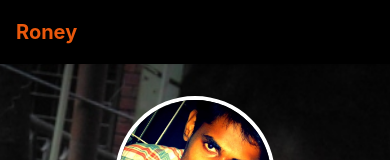
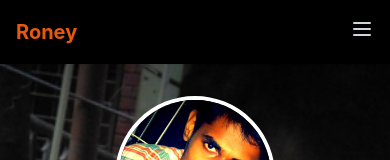
Before and after one commit to anvthe/rko-portfolio, a Vue app: page / in a window 390 px wide. Shown: the top 160 px of the page. Built offline with nearby package versions, Linux system fonts and the light colour scheme.

Commit message:
version 1.1

```diff
--- a/src/views/RKOPortfolio.vue
+++ b/src/views/RKOPortfolio.vue
@@ -220,14 +220,38 @@ const prevTestimonial = () => {
   <div class="min-h-screen bg-gray-50 text-gray-800 font-sans antialiased">
 
     <!-- Navigation -->
+<!--    <nav class="fixed w-full bg-black shadow-sm z-50">-->
+
+<!--      <div class="max-w-7xl mx-auto px-4 sm:px-6 lg:px-8">-->
+<!--        <div class="flex justify-between h-16">-->
+<!--          <div class="flex items-center">-->
+<!--            <span class="text-xl font-bold text-orange-600">Roney</span>-->
+<!--          </div>-->
+
+<!--          <div class="hidden md:flex items-center space-x-8">-->
+<!--            <a-->
+<!--                v-for="item in navItems"-->
+<!--                :key="item.id"-->
+<!--                @click.prevent="scrollToSection(item.id)"-->
+<!--                class="text-gray-500 hover:text-orange-600 px-3 py-2 text-sm font-medium transition-colors cursor-pointer"-->
+<!--            >-->
+<!--              {{ item.text }}-->
+<!--            </a>-->
+<!--          </div>-->
+
+<!--        </div>-->
+<!--      </div>-->
+
+
+<!--    </nav>-->
+
     <nav class="fixed w-full bg-black shadow-sm z-50">
+      <div class="max-w-7xl mx-auto px-4 sm:px-6 lg:px-8">
+        <div class="flex justify-between h-16 items-center">
+          <!-- Logo -->
+          <span class="text-xl font-bold text-orange-600">Roney</span>
 
-      <div class="max-w-7xl mx-auto px-4 sm:px-6 lg:px-8">
-        <div class="flex justify-between h-16">
-          <div class="flex items-center">
-            <span class="text-xl font-bold text-orange-600">Roney</span>
-          </div>
-
+          <!-- Menu Links -->
           <div class="hidden md:flex items-center space-x-8">
             <a
                 v-for="item in navItems"
@@ -239,10 +263,28 @@ const prevTestimonial = () => {
             </a>
           </div>
 
+          <!-- Mobile Hamburger using Tailwind -->
+          <div class="md:hidden">
+            <button @click="isMobileMenuOpen = !isMobileMenuOpen" class="text-gray-300 hover:text-orange-600 focus:outline-none">
+              <svg class="w-6 h-6" fill="none" stroke="currentColor" viewBox="0 0 24 24">
+                <path stroke-linecap="round" stroke-linejoin="round" stroke-width="2" d="M4 6h16M4 12h16M4 18h16"></path>
+              </svg>
+            </button>
+          </div>
+        </div>
+
+        <!-- Mobile menu (simple responsive) -->
+        <div v-show="isMobileMenuOpen" class="md:hidden flex flex-col space-y-2 mt-2">
+          <a
+              v-for="item in navItems"
+              :key="item.id"
+              @click.prevent="scrollToSection(item.id)"
+              class="text-gray-500 hover:text-orange-600 px-3 py-2 text-sm font-medium transition-colors cursor-pointer"
+          >
+            {{ item.text }}
+          </a>
         </div>
       </div>
-
-
     </nav>
 
     <!-- Hero Section -->
```
